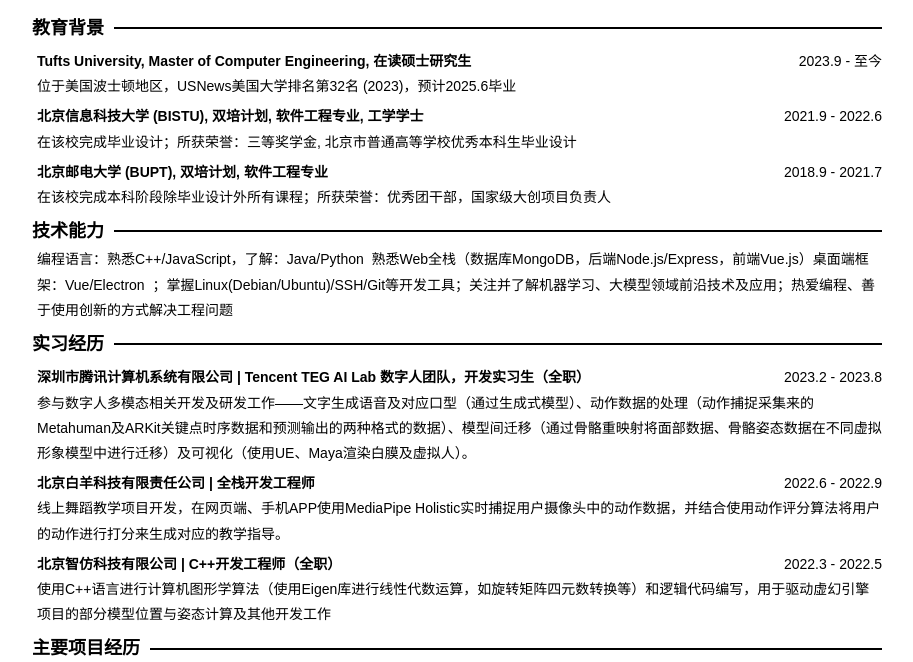
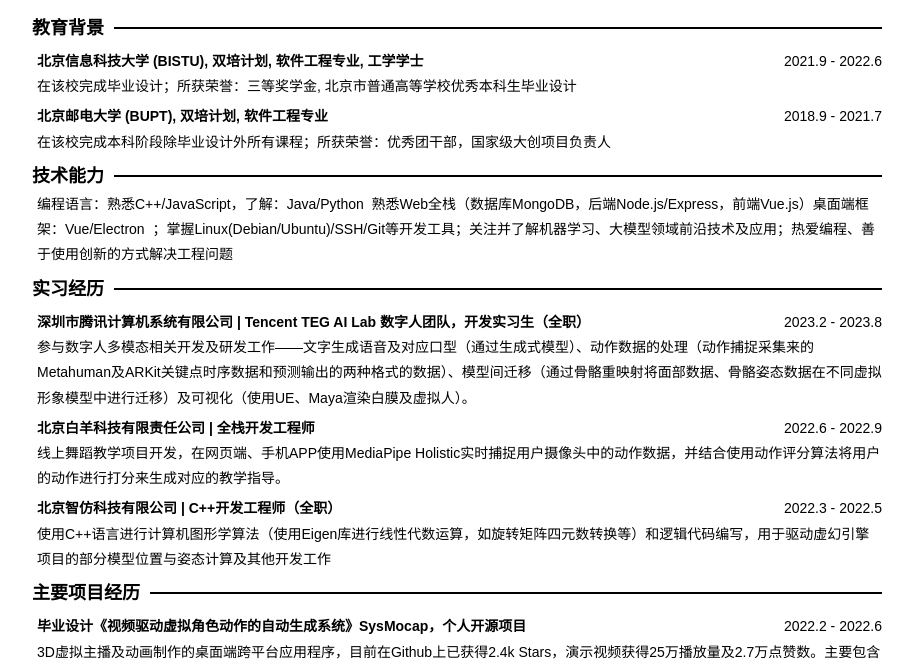
Before and after one commit to xianfei/xianfei-resume, a plain HTML site: page index.html in a window 1280 px wide. Shown: the part 114-776 px from the top of the page, without its empty margins (183-1096 px from the left). Drawn offline with Linux system fonts and the light colour scheme.

Commit message:
Update index.html

```diff
--- a/index.html
+++ b/index.html
@@ -133,18 +133,6 @@
             <div class="section">
                 <div class="section-title">教育背景</div>
                 <div class="details">
-                    <p>
-                        <span class="institution">
-                            Tufts University, Master of Computer Engineering,
-                            在读硕士研究生
-                        </span>
-                        <span class="date">2023.9 - 至今</span>
-                    </p>
-                    <div class="clear"></div>
-                    <p>
-                        位于美国波士顿地区，USNews美国大学排名第32名
-                        (2023)，预计2025.6毕业
-                    </p>
 
                     <p>
                         <span class="institution">
```
